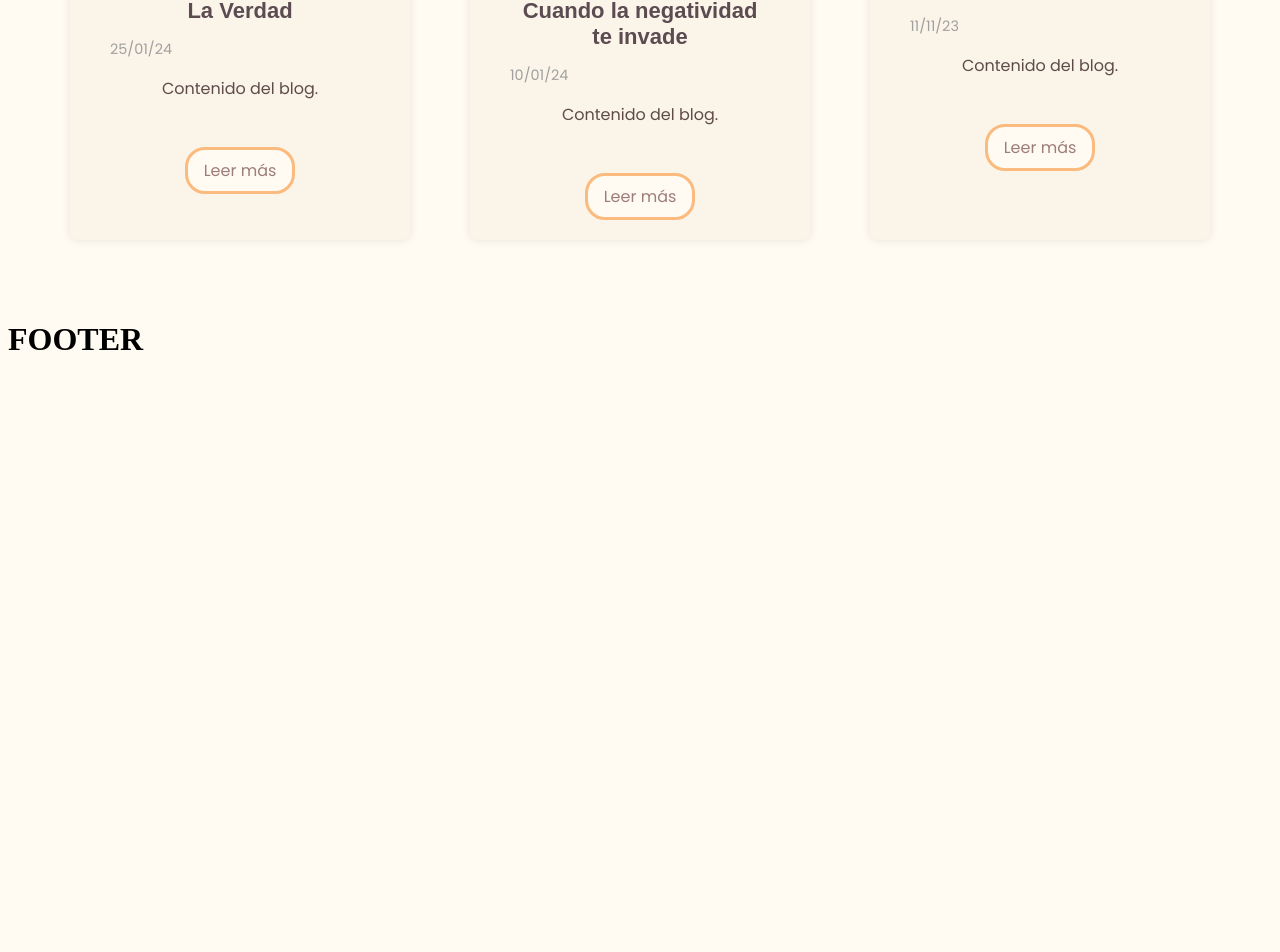
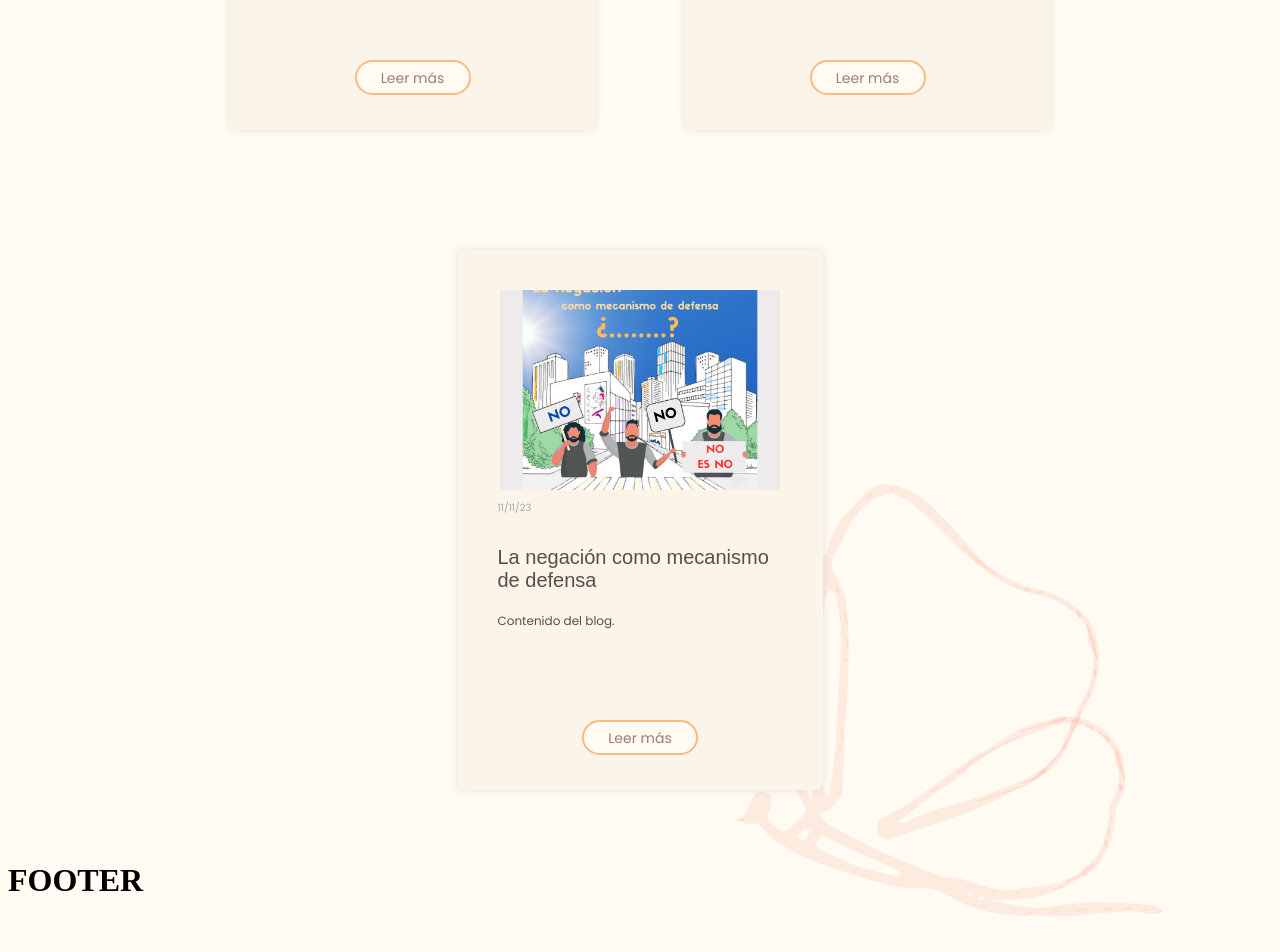
Before and after one commit to blancaden/migueldcastro_frontend, a React (Vite) app: page / in a window 1280 px wide. Shown: the part 2706-3658 px from the top of the page. Before the commit the page ends 3085 px from the top, so only its background shows below. Built offline with nearby package versions, Linux system fonts and the light colour scheme; data requests are answered from the project's data file; a web font is replaced by a local one.

Commit message:
Finishing BlogSection and BlogCardSection styles

```diff
--- a/index.html
+++ b/index.html
@@ -3,8 +3,10 @@
   <head>
     <meta charset="UTF-8" />
     <link rel="icon" type="image/svg+xml" href="/vite.svg" />
+    <link href="https://fonts.googleapis.com/css2?family=Ovo&display=swap" rel="stylesheet" />
+    <link href="https://fonts.googleapis.com/css2?family=Ovo&family=Poppins:ital,wght@0,100;0,200;0,300;0,400;0,500;0,600;0,700;0,800;0,900;1,100;1,200;1,300;1,400;1,500;1,600;1,700;1,800;1,900&display=swap" rel="stylesheet" />
     <meta name="viewport" content="width=device-width, initial-scale=1.0" />
-    <title>Vite + React</title>
+    <title>Miguel de Castro</title>
   </head>
   <body>
     <div id="root"></div>
--- a/src/components/BlogCardSection/BlogCardSection.css
+++ b/src/components/BlogCardSection/BlogCardSection.css
@@ -1,46 +1,87 @@
-.product-container {
+.card-container {
     display: flex;
     flex-wrap: wrap;
     gap: 20px;
+    justify-content: center;
   }
 
   .card-section {
     background-color: #FBF4E9;
-    margin: 40px 20px;
     padding: 20px;
+    margin: 50px 35px;
     border-radius: 8px;
     box-shadow: 0 0 10px rgba(0, 0, 0, 0.1);
-    width: 100%;
-    max-width: 300px;
+    width: 325px;
+    height: 500px;
+    display: flex;
+    flex-direction: column;
+    align-items: center;
+    text-align: left;
   }
 
-.card-section img {
-    max-width: 100%;
-    border-radius: 5px;
+  .product-image {
+    margin-top: 20px;
+    width: 280px;
+    height: 200px;
+    object-fit: cover;
   }
 
   .product-details {
     margin-top: 10px;
+    width: 100%;
+  }
+
+  .blog-date, .blog-content, .blog-time {
+    font-family: 'Poppins', sans-serif;
+  }
+
+  .blog-date, .blog-time {
+    font-size: 10px;
+    color: #A6A6A6;
+    margin: 0 20px;
+    margin-bottom: 30px;
+    text-align: left;
+  }
+
+
+  .blog-product-title {
+    color: #5E4B49;
+    font-size: 20px;
+    margin: 10px 20px;
+    font-family: 'Ovo', sans-serif;
+    font-weight: lighter;
+    text-align: left;
+  }
+
+  .blog-content {
+    font-size: 12px;
+    color: #5E4B49;
+    margin: 20px 20px;
+    text-align: left;
   }
 
   .button-container {
-    margin-top: 10px;
+    margin-top: auto;
     text-align: center;
+    width: 100%;
+    height: 50px
   }
 
   .custom-button {
-    font-family: 'Poppins';
+    font-family: 'Poppins', sans-serif;
     display: inline-block;
     background-color: #FFFAF2;
     color: #9D7D79;
-    border: solid;
-    border-color: #FBBA7E;
+    border: 2px solid #FBBA7E;
     text-decoration: none;
     padding: 8px 16px;
     border-radius: 20px;
     transition: background-color 0.3s ease;
+    font-size: 14px;
+    height: 15px;
+    width: 80px;
+    line-height: 17px;
   }
-
 
   .custom-button:hover {
     color: white;
--- a/src/components/BlogCardSection/BlogCardSection.jsx
+++ b/src/components/BlogCardSection/BlogCardSection.jsx
@@ -4,29 +4,33 @@ import './BlogCardSection.css';
 
 const BlogCardSection = ({ articulos }) => {
   return (
-        <div className="product-container">
-            <link href="https://fonts.googleapis.com/css2?family=Ovo&display=swap" rel="stylesheet" />
-            <link href="https://fonts.googleapis.com/css2?family=Ovo&family=Poppins:ital,wght@0,100;0,200;0,300;0,400;0,500;0,600;0,700;0,800;0,900;1,100;1,200;1,300;1,400;1,500;1,600;1,700;1,800;1,900&display=swap" rel="stylesheet" />
+    <div className="card-container">
       {articulos.map((articulo, index) => (
         <div key={index} className="card-section">
-                    <div className="product-image-container">
             <img
               src={articulo.Imagen}
               alt={articulo.Titulo}
+              className="product-image"
             />
-                    </div>
           <div className="product-details">
-                        <h3 className="product-title">{articulo.Titulo}</h3>
             <p className="blog-date">{articulo.Fecha}</p>
+            <p className="blog-time">{articulo.Tiempo}</p>
+            <h3 className="blog-product-title">{articulo.Titulo}</h3>
             <p className="blog-content">{articulo.Contenido}</p>
           </div>
           <div className="button-container">
-                        <Link to={`/articulos/${articulo.ID_Articulo}`} state={{ articulo }} className="custom-button">Leer más</Link>
+            <Link
+              to={`/articulos/${articulo.ID_Articulo}`}
+              state={{ articulo }}
+              className="custom-button"
+            >
+              Leer más
+            </Link>
           </div>
         </div>
       ))}
     </div>
   );
-}
+};
 
-export default BlogCardSection
+export default BlogCardSection;
--- a/src/components/BlogSection/BlogSection.css
+++ b/src/components/BlogSection/BlogSection.css
@@ -4,12 +4,10 @@ body {
 
 .blog-section {
   text-align: center;
-    padding: 20px;
-    background-color: #FFFAF2;
 }
 
 .blog-section h1 {
-    font-family: 'Ovo', sans-serif;;
+  font-family: 'Ovo', sans-serif;
   font-size: 2.5em;
   font-weight: lighter;
   color: #5E4B49;
@@ -20,91 +18,25 @@ body {
 .blog-section h1::after {
   content: '';
   display: block;
-    width: 23%;
+  width: 21%;
   height: 5px;
   background-color: #FBBA7E;
-    margin: 10px auto 0;
+  margin: 7px auto 0;
 }
 
 .product-container {
   display: flex;
-    justify-content: space-around;
+  justify-content: center;
   flex-wrap: wrap;
 }
 
-  .card {
-    background-color: #FBF4E9;
-    border: none;
-    box-shadow: 0 4px 8px rgba(0, 0, 0, 0.1);
-    max-width: 300px;
-    margin: 50px 40px;
-    overflow: hidden;
-    transition: transform 0.2s;
+.background-img{
+  position: absolute;
+  z-index: -1;
+  margin-top: -400px;
+  margin-left: 20px;
+  top: 1;
+  left: 1;
+  width: 40%;
+  height: auto;
 }
-
-  .card:hover {
-    transform: scale(1.05);
-  }
-
-  .product-image-container {
-    width: 100%;
-    height: 200px;
-    overflow: hidden;
-  }
-
-  .product-image-container img {
-    width: 100%;
-    height: 100%;
-    object-fit: cover;
-  }
-
-  .overlay {
-    position: absolute;
-    top: 0;
-    bottom: 0;
-    left: 0;
-    right: 0;
-    height: 100%;
-    width: 100%;
-    opacity: 0;
-    transition: .5s ease;
-    background-color: rgba(0, 0, 0, 0.5);
-  }
-
-  .product-image-container:hover .overlay {
-    opacity: 1;
-  }
-
-  .product-details {
-    padding: 20px;
-  }
-
-  .product-title {
-    font-family: 'Ovo', sans-serif;
-    font-size: 1.5em;
-    color: #5E4B49;
-    margin: 10px 0;
-  }
-
-  .blog-date {
-    font-family: 'Poppins';
-    font-size: 0.9em;
-    color: #a0a0a0;
-    margin-bottom: 10px;
-    display: flex;
-    align-items: center;
-  }
-
-  .blog-content {
-    font-family: 'Poppins';
-    font-size: 1em;
-    color: #5E4B49;
-  }
-
-  .blog-date img {
-    margin-right: 5px;
-  }
-
-  .blog-date span {
-    margin-left: 10px;
-  }
--- a/src/components/BlogSection/BlogSection.jsx
+++ b/src/components/BlogSection/BlogSection.jsx
@@ -1,5 +1,5 @@
 import React, { useState, useEffect } from 'react';
-import BlogCardSection from '../BlogCardSection/BlogCardSection'; // Importa el nuevo componente BlogCardSection
+import BlogCardSection from '../BlogCardSection/BlogCardSection';
 import BlogHandler from '../../handler/BlogHandler';
 import './BlogSection.css';
 
@@ -23,12 +23,9 @@ const BlogSection = () => {
 
   return (
     <div className="blog-section">
-      <link href="https://fonts.googleapis.com/css2?family=Ovo&display=swap" rel="stylesheet" />
-      <link href="https://fonts.googleapis.com/css2?family=Ovo&family=Poppins:ital,wght@0,100;0,200;0,300;0,400;0,500;0,600;0,700;0,800;0,900;1,100;1,200;1,300;1,400;1,500;1,600;1,700;1,800;1,900&display=swap" rel="stylesheet" />
       <h1>Entradas recientes</h1>
-      <div className="product-container">
         <BlogCardSection articulos={displayedBlogEntries} />
-      </div>
+      <img className="background-img" src="/img/Mariposa-rosa.svg" alt="Mariposa" />
     </div>
   );
 }
--- a/src/components/HomeSection/HomeSection.jsx
+++ b/src/components/HomeSection/HomeSection.jsx
@@ -1,90 +1,71 @@
-import React from 'react'
+import React from 'react';
 import { Link } from 'react-router-dom';
 import './HomeSection.css';
 
 const HomeSection = () => {
   return (
     <div className="main-container">
-
-      <link href="https://fonts.googleapis.com/css2?family=Ovo&display=swap" rel="stylesheet" />
-      <link href="https://fonts.googleapis.com/css2?family=Ovo&family=Poppins:ital,wght@0,100;0,200;0,300;0,400;0,500;0,600;0,700;0,800;0,900;1,100;1,200;1,300;1,400;1,500;1,600;1,700;1,800;1,900&display=swap" rel="stylesheet" />
-
       <div className='HomeSection-Header'>
         <div className='HomeSection-Title'>
           <h1>Miguel de Castro</h1>
-          <h2>Acompañamiento terapéutico, igualdad y desarrollo personal </h2>
-
+          <h2>Acompañamiento terapéutico, igualdad y desarrollo personal</h2>
           <Link to="/contacto">
             <button>Contacto</button>
           </Link>
         </div>
-
         <img src="/img/Foto-Provisional-de-Miguel.svg" alt="Miguel de Castro" />
       </div>
 
       <img src="/img/Ondas.svg" alt="Ondas" />
 
       <div className='HomeSection-Services'>
-
         <div className='Therapy'>
           <Link to="/therapy">
             <img src="/img/Terapia-Icono.svg" alt="Terapia" />
           </Link>
           <h4>Terapia</h4>
           <p>La terapia es el acompañamiento a tu propio descubrir, déjame que te acompañe.</p>
-
           <Link to="/contacto">
             <button>Contacto</button>
           </Link>
-
         </div>
-
         <div className='Coaching'>
           <Link to="/coaching">
             <img src="/img/Coaching-Icono.svg" alt="Coaching" />
           </Link>
           <h4>Coaching</h4>
           <p>Cada paso es una meta, cada avance es un logro en tu camino hacia el objetivo.</p>
-
           <Link to="/contacto">
             <button>Contacto</button>
           </Link>
-
         </div>
-
         <div className='Workshop'>
           <Link to="/workshop">
             <img src="/img/Talleres-Icono.svg" alt="Talleres" />
           </Link>
           <h4>Talleres</h4>
           <p>Sumérgete en nuestros talleres para aprender y crecer juntos.</p>
-
           <Link to="/contacto">
             <button>Contacto</button>
           </Link>
-
         </div>
-
         <div className='Equality'>
           <Link to="/equality">
             <img src="/img/Igualdad-Icono.svg" alt="Igualdad" />
           </Link>
           <h4>Igualdad</h4>
           <p>Explora el mundo de la terapia sistémica y su poder transformador.</p>
-
           <Link to="/contacto">
             <button>Contacto</button>
           </Link>
-
         </div>
       </div>
 
       <img src="/img/Ondas.svg" alt="Ondas" />
 
       <div className='HomeSection-KnowMe'>
-        <h3>Desde  mi adolescencia he creído en el potencial que cada uno de nosotros  lleva dentro. Como seres humanos somos completos y, por lo tanto,  capaces de hacer todo aquello que nos proponemos.</h3>
-        <p>Desde 2019 soy cofundador del Centro Vive, un centro dedicado al Desarrollo Personal, pensado en generar un espacio donde poder acompañarte. Toda experiencia vivida hasta hoy me ha llevado a este presente, a este momento que me gustaría compartir contigo.
-        </p>
+        <h3>Desde mi adolescencia he creído en el potencial que cada uno de nosotros lleva dentro. Como seres humanos somos completos y, por lo tanto, capaces de hacer todo aquello que nos proponemos.</h3>
+        <p>Desde 2019 soy cofundador del Centro Vive, un centro dedicado al Desarrollo Personal, pensado en generar un espacio donde poder acompañarte. Toda experiencia vivida hasta hoy me ha llevado a este presente, a este momento que me gustaría compartir contigo.</p>
         <img src="/img/Mariposa-naranja.svg" alt="Mariposa" />
         <Link to="/sobremi">
           <button>Conóceme más</button>
@@ -92,10 +73,8 @@ const HomeSection = () => {
       </div>
 
       <img className='knowme-img' src="/img/Foto-Provisional-de-Miguel.svg" alt="Miguel de Castro" />
-
-
     </div>
   )
 }
 
-export default HomeSection
+export default HomeSection;
```
Lines whose indentation alone changed are shown as unchanged.
